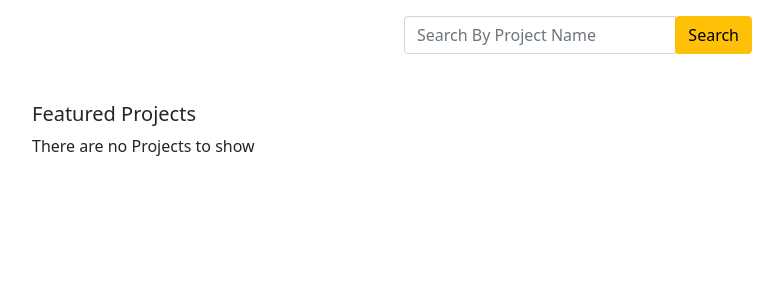
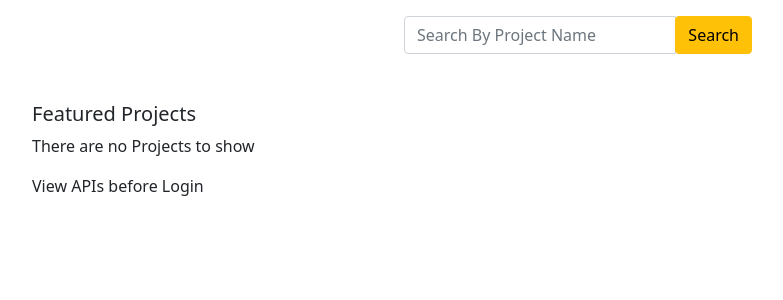
Before and after one commit to MaureenGichuki/Awards, a Django app: page / in a window 1280 px wide. Shown: the part 72-372 px from the top of the page, without its empty margins (62-845 px from the left). Run offline with Django 4.2, Linux system fonts and the light colour scheme; some libraries are stand-ins or nearby versions.

Commit message:
"Fix: Bug fixes"

```diff
--- a/Awards/settings.py
+++ b/Awards/settings.py
@@ -109,7 +109,7 @@ else:
 db_from_env = dj_database_url.config(conn_max_age=500)
 DATABASES['default'].update(db_from_env)
 
-ALLOWED_HOSTS = config('ALLOWED_HOSTS', cast=Csv())
+# ALLOWED_HOSTS = config('ALLOWED_HOSTS', cast=Csv())
 
 
 # Password validation
--- a/DevAwards/templates/index.html
+++ b/DevAwards/templates/index.html
@@ -48,7 +48,9 @@
         <p>There are no Projects to show</p>
         {% endif %}
 
-        <div class="col-md-4"></div>
+        <div class="col-md-4">
+            <p>View APIs before Login</p>
+        </div>
 
 
 
--- a/DevAwards/templates/project_details.html
+++ b/DevAwards/templates/project_details.html
@@ -53,7 +53,9 @@
             <th scope="col">Average Rating</th>
           </tr>
         </thead>
+
         {%for rate in rates%}
+
         <tbody>
           <tr>
             <td>{{rate.user}}</td>
```
Also changed, not shown: DevAwards/views.py (line endings or trailing spaces), media/photos/Project_18-09.jpg (added).
